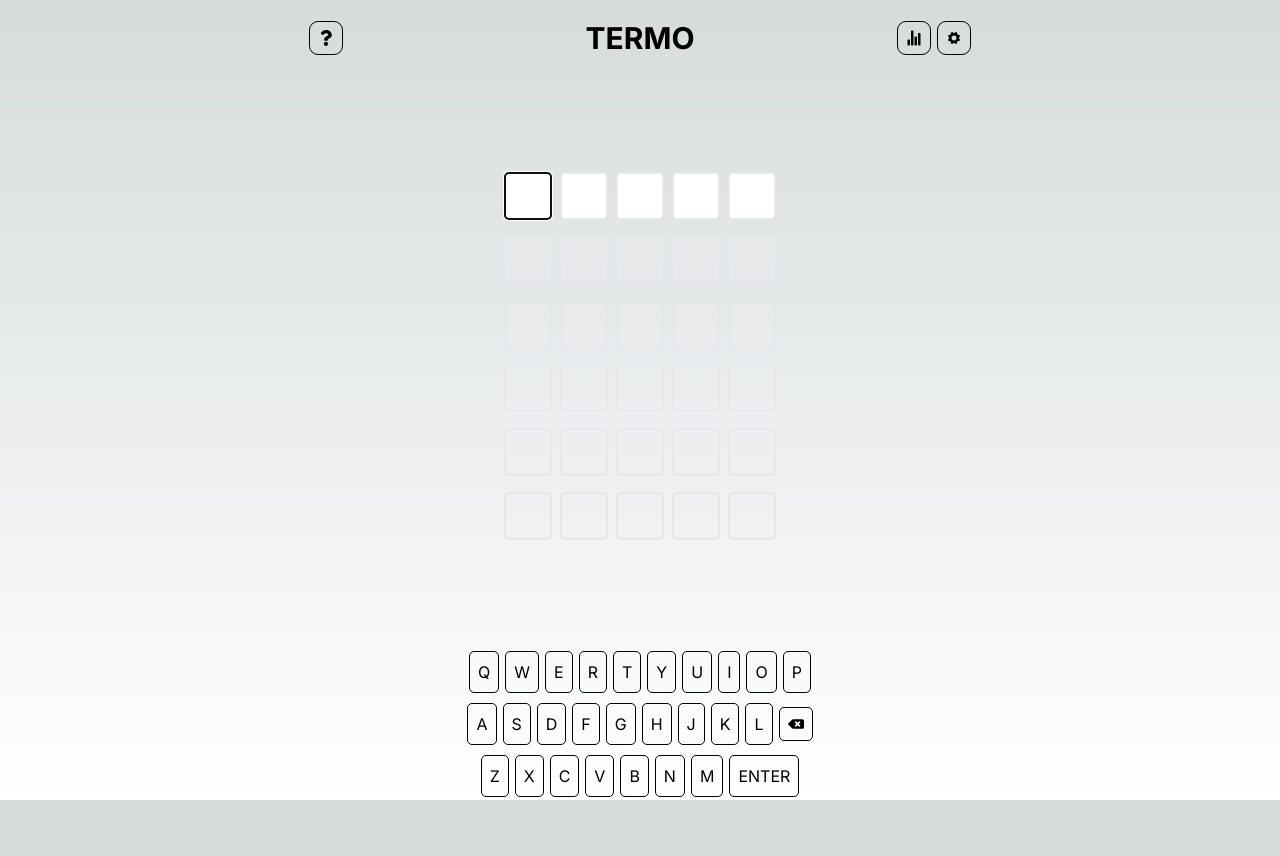
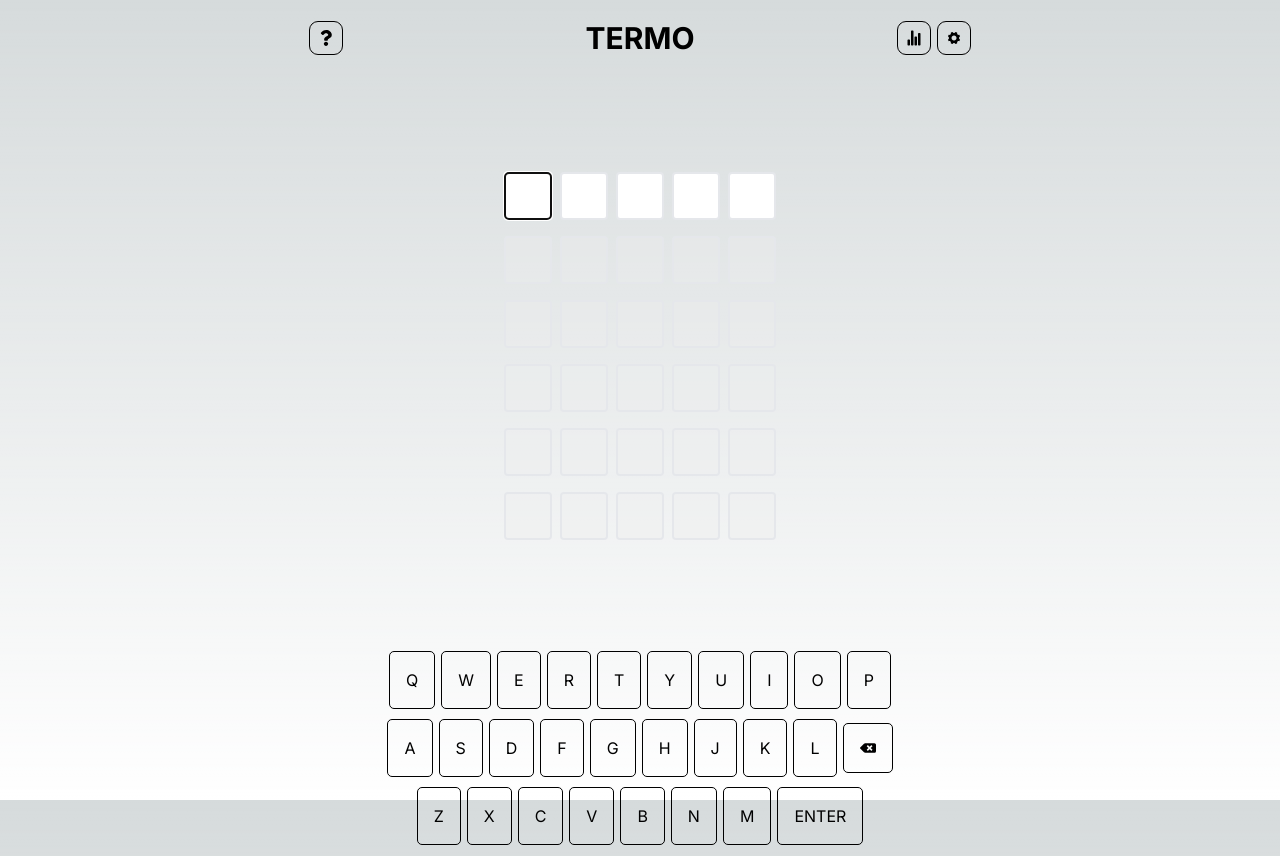
Before and after one commit to ibryans/termo-clone, a Next.js app: page / in a window 1280 px wide. Before the commit the page ends 808 px from the top, so only its background shows below. Built offline with nearby package versions, Linux system fonts and the light colour scheme.

Commit message:
change keyboard padding

```diff
--- a/src/components/keyboard.tsx
+++ b/src/components/keyboard.tsx
@@ -16,7 +16,7 @@
                         <button
                             onClick={() => key == 'ENTER' ? submit() : selectKey(key)}
                             key={idx}
-                            className="outline outline-1 p-2 text-center rounded hover:bg-slate-500 transition">
+                            className="outline outline-1 p-2 md:p-4 text-center rounded hover:bg-slate-500 transition">
                             { key }
                         </button>
                     )}
```
